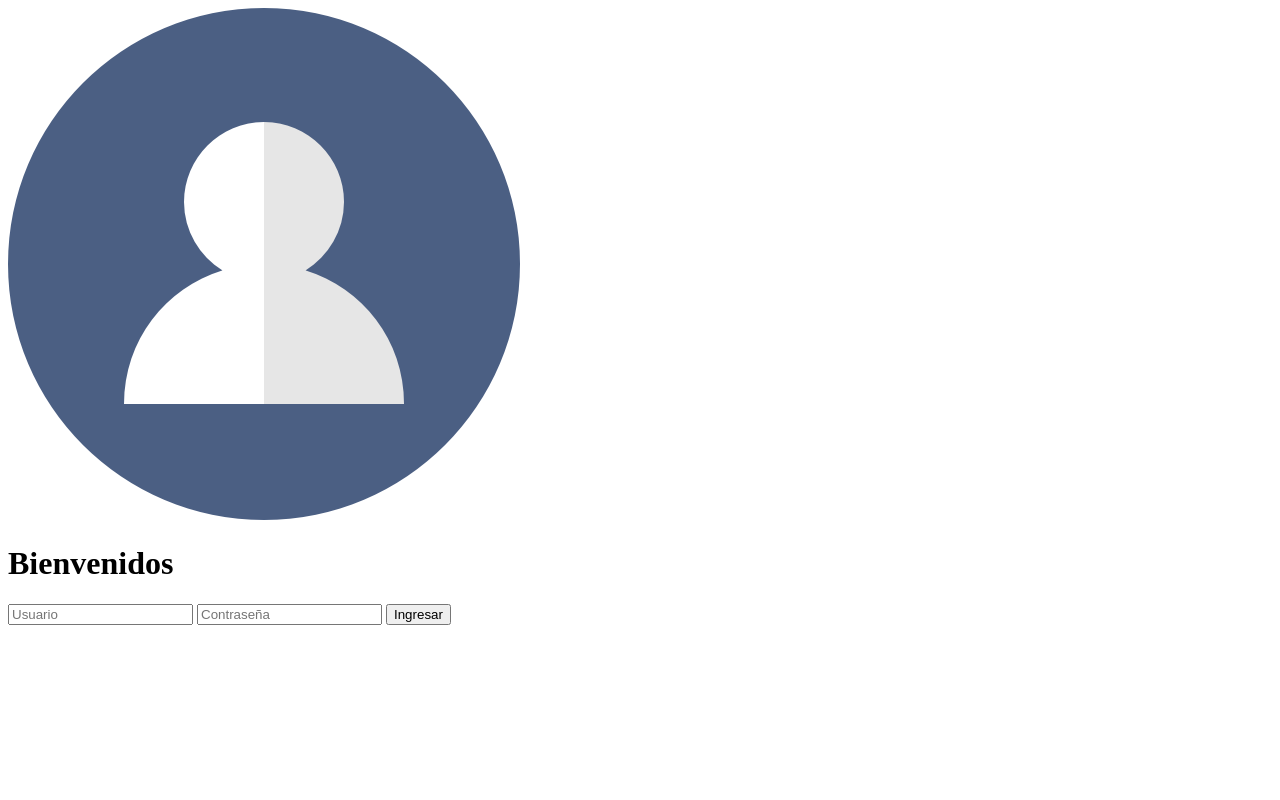
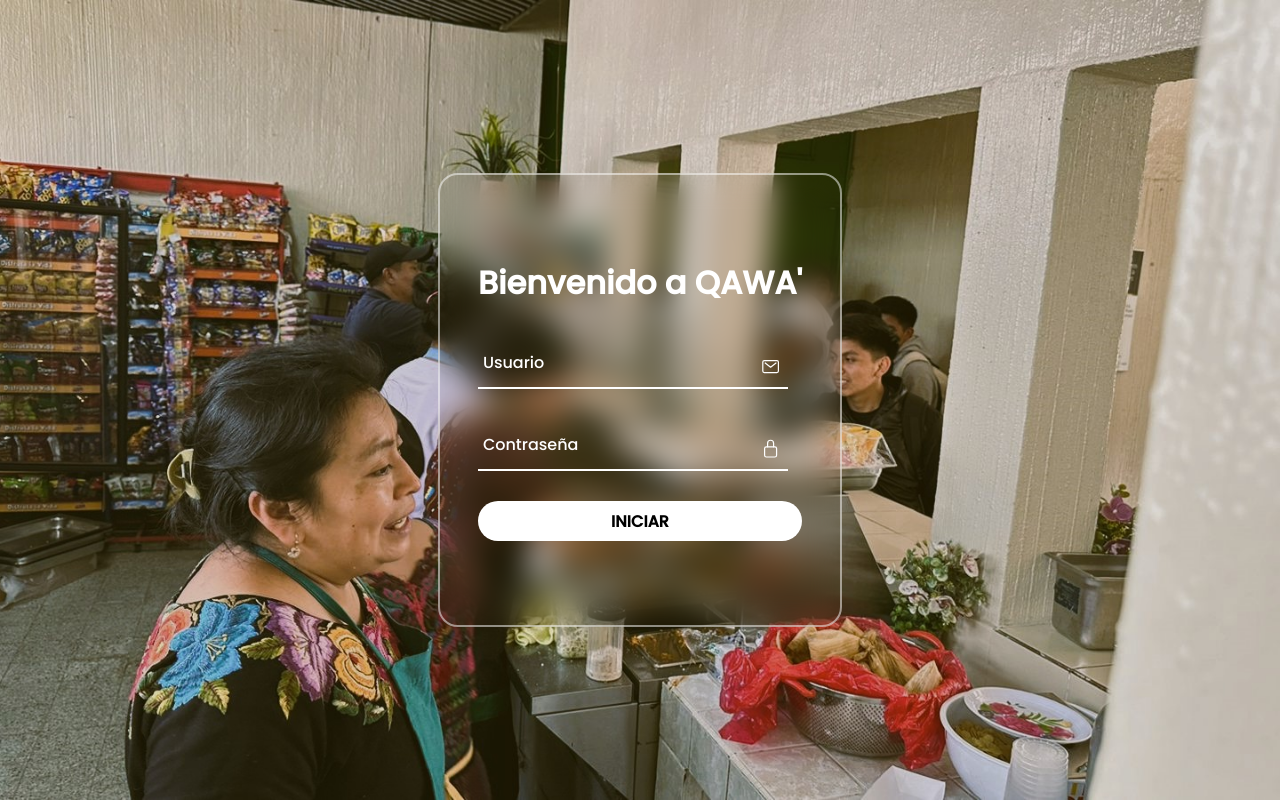
Before and after one commit to Andrea-Reyes/Qawa, a PHP site: page /admin/ in a window 1280 px wide. Run offline with PHP 8.4, Linux system fonts and the light colour scheme.

Commit message:
Commit Iris
Agregar diseño admin

```diff
--- a/admin/index.php
+++ b/admin/index.php
@@ -1,30 +1,30 @@
 <!DOCTYPE html>
-<html lang="es">
+<html lang="en">
 <head>
   <meta charset="UTF-8">
   <meta name="viewport" content="width=device-width, initial-scale=1.0">
+  <link rel="stylesheet" href="indexadmin.css">
   <link rel="icon" type="image/x-icon" href="css/imagenes/logo4.png" />
   <title>Inicio de sesión</title>
 </head>
-
 <body>
   <?php
-            //Verificación de sesiones abiertas
+      // Verificación de sesiones abiertas
       session_start();
       if (!empty($_SESSION['active'])) {
-                //Se redirige a almuerzos.php
+          // Se redirige a almuerzos.php
           header('location: almuerzos.php');
           exit();
       } else {
-                //No hay ninguna sesión abierta
+          // No hay ninguna sesión abierta
           if (!empty($_POST)) {
               $alert = '';
 
-                    //Verificación de que los campos no están vacíos
+              // Verificación de que los campos no están vacíos
               if (empty($_POST['usuario']) || empty($_POST['clave'])) {
                   $alert = 'Ingrese su usuario y contraseña';
               } else {
-                        //Conexión con la base de datos
+                  // Conexión con la base de datos
                   require_once "../configuraciones/conexion.php";
                   $user = mysqli_real_escape_string($conexion, $_POST['usuario']);
                   $clave = $_POST['clave'];
@@ -45,7 +45,7 @@
                       header('Location: almuerzos.php');
                       exit();
                   } else {
-                            //Mensaje de error cuando los datos son incorrectos
+                      // Mensaje de error cuando los datos son incorrectos
                       $alert = 'Usuario o contraseña incorrectos';
                   }
               }
@@ -53,15 +53,28 @@
       }
   ?>
 
-        <img class="imagen" src="css/imagenes/logo4.png" alt="">
-        <h1>Bienvenidos</h1>
-        <?php echo (isset($alert)) ? $alert : ''; ?>
-
-        <!-- Para el ingreso de datos -->
-        <form class="user" method="POST" action="" autocomplete="off">
-            <input type="text" id="usuario" name="usuario" placeholder="Usuario">
-            <input type="password" id="clave" name="clave" placeholder="Contraseña">
-            <button type="submit" class="btn login">Ingresar</button>
+  <section>
+      <div class="form-box">
+          <div class="form-value">
+              <form method="POST" action="" autocomplete="off">
+                  <h2>Bienvenido a QAWA'</h2>
+                  <?php echo (isset($alert)) ? '<p style="color:red;">' . $alert . '</p>' : ''; ?>
+                  <div class="inputbox">
+                      <ion-icon name="mail-outline"></ion-icon>
+                      <input type="text" name="usuario" required>
+                      <label for="">Usuario</label>
+                  </div>
+                  <div class="inputbox">
+                      <ion-icon name="lock-closed-outline"></ion-icon>
+                      <input type="password" name="clave" required>
+                      <label for="">Contraseña</label>
+                  </div>
+                  <button type="submit">INICIAR</button>
               </form>
+          </div>
+      </div>
+  </section>
+  <script type="module" src="https://unpkg.com/ionicons@5.5.2/dist/ionicons/ionicons.esm.js"></script>
+  <script nomodule src="https://unpkg.com/ionicons@5.5.2/dist/ionicons/ionicons.js"></script>
 </body>
 </html>
--- /dev/null
+++ b/admin/indexadmin.css
@@ -0,0 +1,116 @@
+@import url('https://fonts.googleapis.com/css2?family=Poppins:wght@500&display=swap');
+*{
+    margin: 0;
+    padding: 0;
+    font-family: 'poppins',sans-serif;
+}
+section{
+    display: flex;
+    justify-content: center;
+    align-items: center;
+    min-height: 100vh;
+    width: 100%;
+
+    background: url('fondo.jpg')no-repeat;
+    background-position: center;
+    background-size: cover;
+}
+.form-box{
+    position: relative;
+    width: 400px;
+    height: 450px;
+    background: transparent;
+    border: 2px solid rgba(255,255,255,0.5);
+    border-radius: 20px;
+    backdrop-filter: blur(15px);
+    display: flex;
+    justify-content: center;
+    align-items: center;
+
+}
+h2{
+    font-size: 2em;
+    color: #fff;
+    text-align: center;
+}
+.inputbox{
+    position: relative;
+    margin: 30px 0;
+    width: 310px;
+    border-bottom: 2px solid #fff;
+}
+.inputbox label{
+    position: absolute;
+    top: 50%;
+    left: 5px;
+    transform: translateY(-50%);
+    color: #fff;
+    font-size: 1em;
+    pointer-events: none;
+    transition: .5s;
+}
+input:focus ~ label,
+input:valid ~ label{
+top: -5px;
+}
+.inputbox input {
+    width: 100%;
+    height: 50px;
+    background: transparent;
+    border: none;
+    outline: none;
+    font-size: 1em;
+    padding:0 35px 0 5px;
+    color: #fff;
+}
+.inputbox ion-icon{
+    position: absolute;
+    right: 8px;
+    color: #fff;
+    font-size: 1.2em;
+    top: 20px;
+}
+.forget{
+    margin: -15px 0 15px ;
+    font-size: .9em;
+    color: #fff;
+    display: flex;
+    justify-content: space-between;
+}
+
+.forget label input{
+    margin-right: 3px;
+
+}
+.forget label a{
+    color: #fff;
+    text-decoration: none;
+}
+.forget label a:hover{
+    text-decoration: underline;
+}
+button{
+    width: 100%;
+    height: 40px;
+    border-radius: 40px;
+    background: #fff;
+    border: none;
+    outline: none;
+    cursor: pointer;
+    font-size: 1em;
+    font-weight: 600;
+}
+.register{
+    font-size: .9em;
+    color: #fff;
+    text-align: center;
+    margin: 25px 0 10px;
+}
+.register p a{
+    text-decoration: none;
+    color: #fff;
+    font-weight: 600;
+}
+.register p a:hover{
+    text-decoration: underline;
+}
```
Also changed, not shown: admin/fondo.jpg (added). Lines whose indentation alone changed are shown as unchanged.
